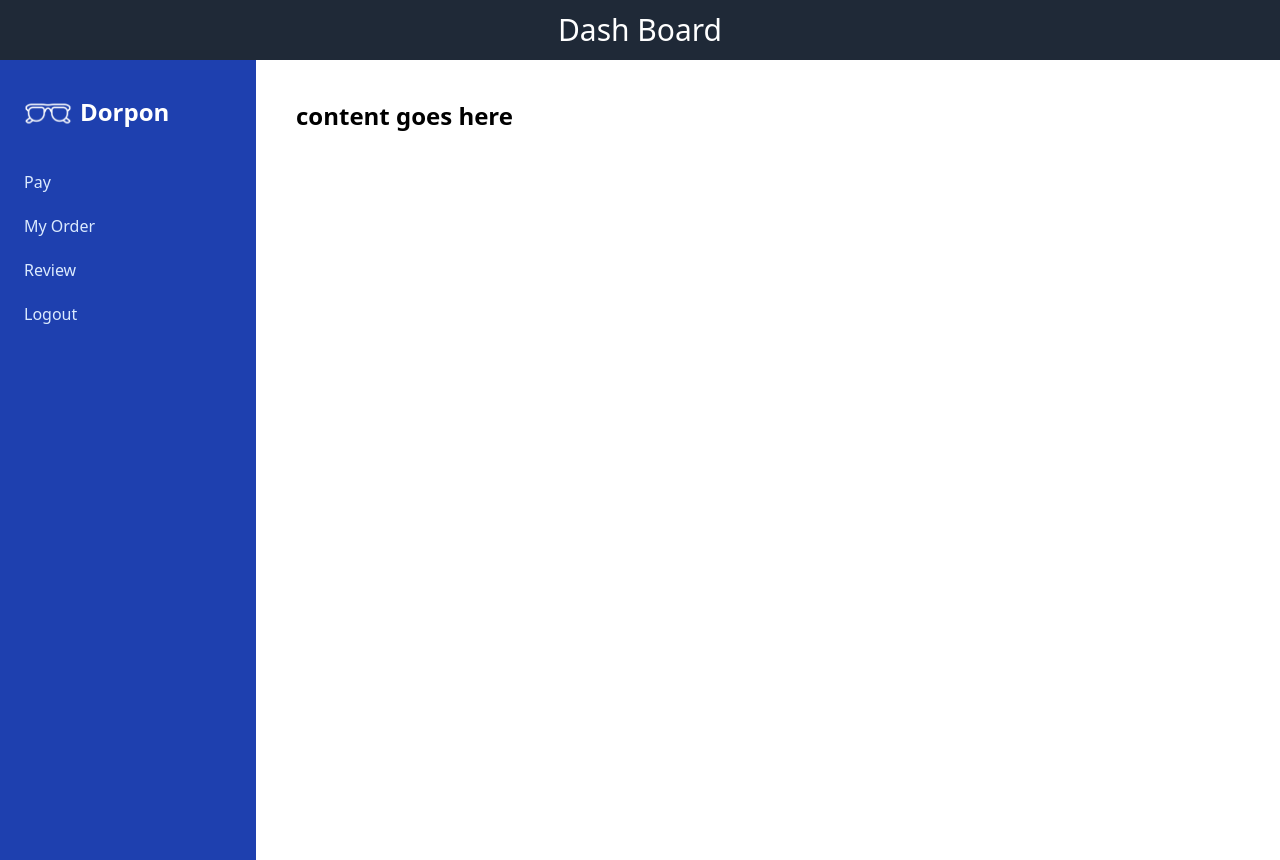
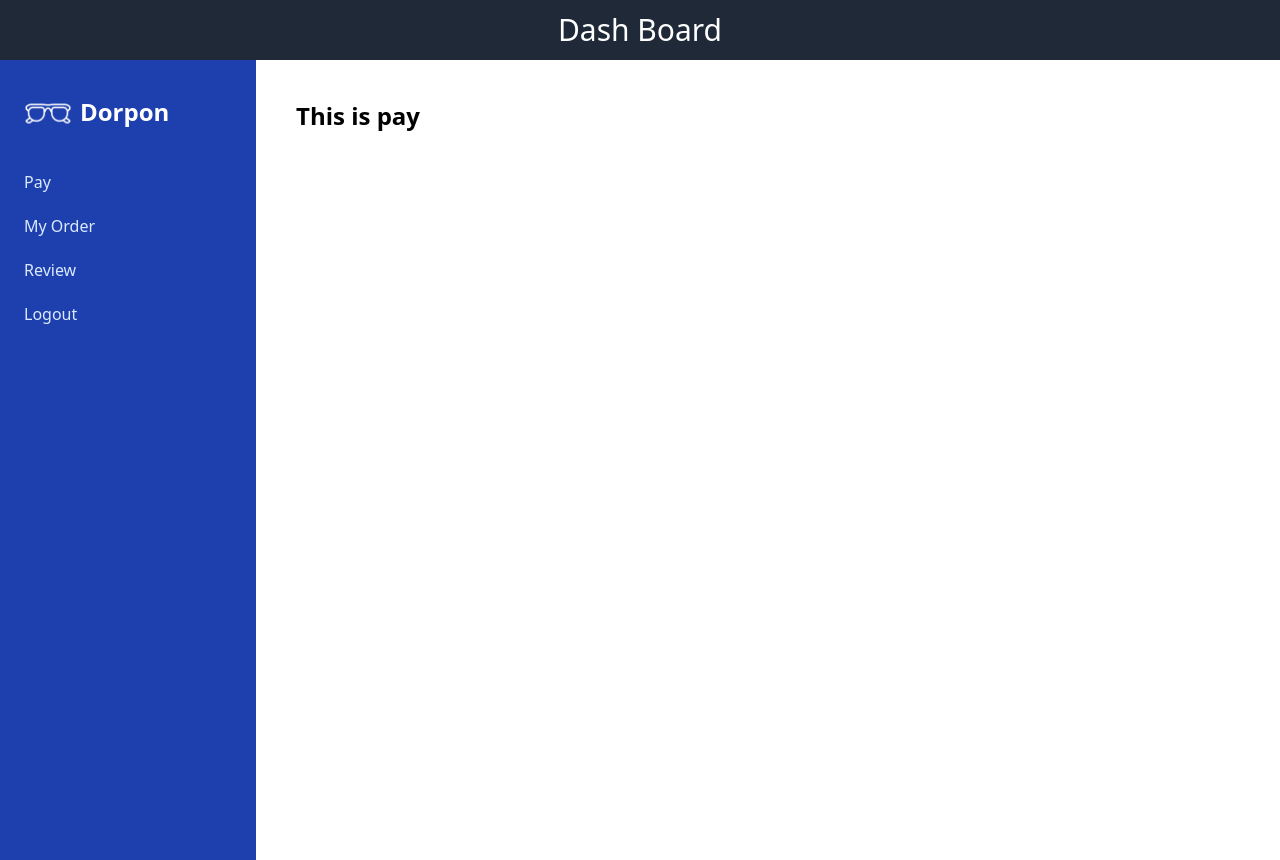
Before and after one commit to arif2494/dorpon-glasses-client, a React (Create React App) app: page /dashboard in a window 1280 px wide. Built offline with nearby package versions, Linux system fonts and the light colour scheme; no server answers; sample sign-in values are in the browser's storage.

Commit message:
Dashboard page nested route done

```diff
--- a/src/App.js
+++ b/src/App.js
@@ -7,7 +7,7 @@ import Login from './Pages/Login/Login/Login';
 import Register from './Pages/Login/Register/Register';
 import PrivateRoute from './Pages/Login/PrivateRoute/PrivateRoute';
 import Purchase from './Pages/Purchase/Purchase';
-import DashBoard from './Pages/DashBoard/DashBoard';
+import DashBoard from './Pages/DashBoard/DashBoardHome/DashBoard';
 
 function App() {
 	return (
--- a/src/Pages/DashBoard/DashBoard.js
+++ b/src/Pages/DashBoard/DashBoardHome/DashBoard.js
@@ -1,10 +1,17 @@
 import React from 'react';
-import { Link } from 'react-router-dom';
-import glass from '../../img/icon/whiteGlass.png';
+import glass from '../../../img/icon/whiteGlass.png';
+// for nested routes
+import { Link, Switch, Route, useRouteMatch } from 'react-router-dom';
+import Pay from '../Pay/Pay';
+import MyOrder from '../MyOrder/MyOrder';
+import Review from '../Review/Review';
+import useAuth from '../../../hooks/useAuth';
 const DashBoard = () => {
+	const { logOut } = useAuth();
 	const handleOnClick = () => {
 		document.getElementById('sidebar').classList.toggle('-translate-x-full');
 	};
+	let { path, url } = useRouteMatch();
 	return (
 		<div>
 			<div className="bg-gray-800 hidden md:block">
@@ -58,34 +65,49 @@ const DashBoard = () => {
 					{/* <!-- nav --> */}
 					<nav>
 						<Link
-							to="/"
+							to={url}
 							className="block py-2.5 px-4 rounded transition duration-200 hover:bg-blue-700 hover:text-white"
 						>
 							Pay
 						</Link>
 						<Link
-							to="/"
+							to={`${url}/myOrder`}
 							className="block py-2.5 px-4 rounded transition duration-200 hover:bg-blue-700 hover:text-white"
 						>
 							My Order
 						</Link>
 						<Link
-							to="/"
+							to={`${url}/review`}
 							className="block py-2.5 px-4 rounded transition duration-200 hover:bg-blue-700 hover:text-white"
 						>
 							Review
 						</Link>
-						<Link
+						<button
 							to="/"
-							className="block py-2.5 px-4 rounded transition duration-200 hover:bg-blue-700 hover:text-white"
+							onClick={logOut}
+							className="block py-2.5 px-4 rounded transition duration-200 hover:bg-blue-700 hover:text-white
+							w-full text-left"
 						>
 							Logout
-						</Link>
+						</button>
 					</nav>
 				</div>
 
 				{/* <!-- content --> */}
-				<div className="flex-1 p-10 text-2xl font-bold">content goes here</div>
+				<div className="flex-1 p-10 text-2xl font-bold">
+					{/* content goes here */}
+					<Switch>
+						<Route exact path={path}>
+							<Pay />
+						</Route>
+						<Route path={`${path}/myOrder`}>
+							<MyOrder />
+						</Route>
+						<Route path={`${path}/review`}>
+							<Review />
+						</Route>
+					</Switch>
+				</div>
 			</div>
 		</div>
 	);
--- /dev/null
+++ b/src/Pages/DashBoard/MyOrder/MyOrder.js
@@ -0,0 +1,11 @@
+import React from 'react';
+
+const MyOrder = () => {
+	return (
+		<div>
+			<h1>My order</h1>
+		</div>
+	);
+};
+
+export default MyOrder;
--- /dev/null
+++ b/src/Pages/DashBoard/Pay/Pay.js
@@ -0,0 +1,11 @@
+import React from 'react';
+
+const Pay = () => {
+	return (
+		<div>
+			<h1>This is pay</h1>
+		</div>
+	);
+};
+
+export default Pay;
--- /dev/null
+++ b/src/Pages/DashBoard/Review/Review.js
@@ -0,0 +1,7 @@
+import React from 'react';
+
+const Review = () => {
+	return <div>review</div>;
+};
+
+export default Review;
```
Also changed, not shown: firebase.json (added), 1 other file (tests, documents, lock files or other folders).
